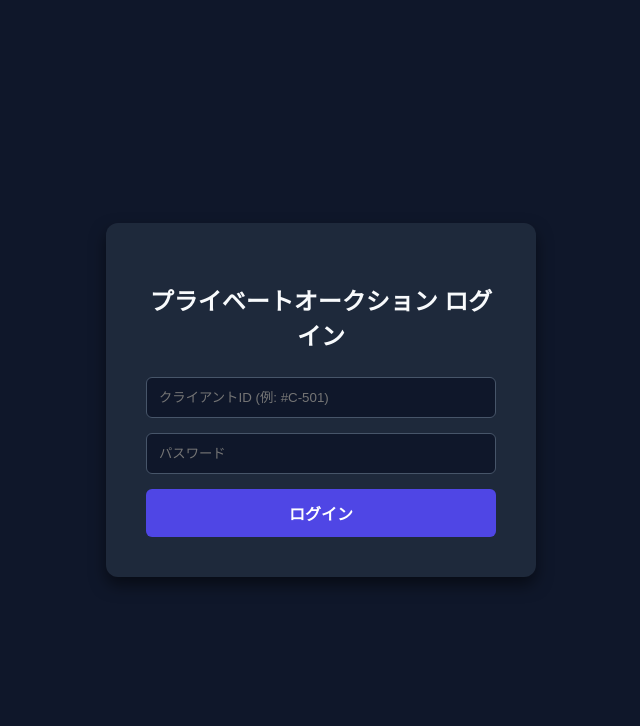
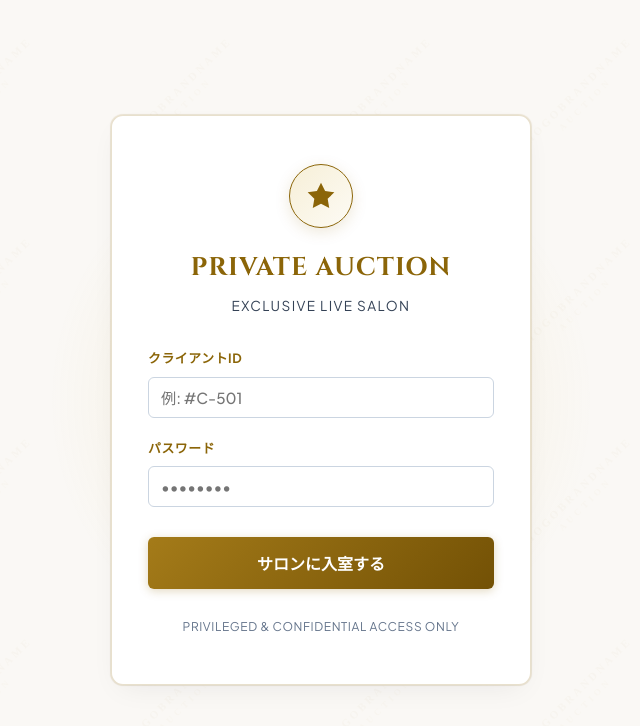
Before and after one commit to shogo1145/my-auction-app, a website: page public/index.html in a window 1280 px wide. Shown: the whole page, without its empty margins (319-959 px from the left). Drawn offline with Linux system fonts and the light colour scheme.

Commit message:
Update index.html

```diff
--- a/public/index.html
+++ b/public/index.html
@@ -2,26 +2,150 @@
 <html lang="ja">
 <head>
     <meta charset="UTF-8">
-    <title>プライベートオークション ログイン</title>
+    <meta name="viewport" content="width=device-width, initial-scale=1.0">
+    <title>VIP Private Auction — Member Access</title>
+    <link rel="stylesheet" href="style.css">
     <style>
-        body { font-family: Arial, sans-serif; background-color: #0f172a; color: white; display: flex; justify-content: center; align-items: center; height: 100vh; margin: 0; }
-        .login-box { background: #1e293b; padding: 40px; border-radius: 12px; box-shadow: 0 8px 16px rgba(0,0,0,0.5); width: 350px; text-align: center; }
-        h2 { margin-bottom: 25px; color: #f8fafc; }
-        input { width: 100%; padding: 12px; margin-bottom: 15px; border-radius: 6px; border: 1px solid #475569; background: #0f172a; color: white; box-sizing: border-box; }
-        button { width: 100%; padding: 12px; background: #4f46e5; color: white; border: none; border-radius: 6px; cursor: pointer; font-weight: bold; font-size: 1em; }
-        button:hover { background: #4338ca; }
-        .error-msg { color: #f87171; margin-bottom: 15px; font-size: 0.9em; }
+        .login-wrapper {
+            display: flex;
+            justify-content: center;
+            align-items: center;
+            min-height: 100vh;
+            padding: 20px;
+            position: relative;
+            overflow: hidden;
+        }
+
+        .login-wrapper::before {
+            content: '';
+            position: absolute;
+            width: 550px;
+            height: 550px;
+            background: radial-gradient(circle, rgba(212, 175, 55, 0.15) 0%, transparent 70%);
+            top: 50%;
+            left: 50%;
+            transform: translate(-50%, -50%);
+            pointer-events: none;
+            z-index: 0;
+        }
+
+        .login-card {
+            position: relative;
+            z-index: 1;
+            width: 100%;
+            max-width: 420px;
+            padding: 48px 36px;
+            text-align: center;
+        }
+
+        .brand-emblem {
+            width: 64px;
+            height: 64px;
+            margin: 0 auto 20px;
+            background: linear-gradient(135deg, rgba(212, 175, 55, 0.2), rgba(212, 175, 55, 0.05));
+            border: 1px solid var(--gold-primary);
+            border-radius: 50%;
+            display: flex;
+            align-items: center;
+            justify-content: center;
+            box-shadow: var(--gold-glow);
+        }
+
+        .brand-emblem svg {
+            width: 32px;
+            height: 32px;
+            fill: var(--gold-primary);
+        }
+
+        .login-title {
+            font-size: 1.6em;
+            font-weight: 700;
+            margin-bottom: 6px;
+        }
+
+        .login-subtitle {
+            color: var(--text-secondary);
+            font-size: 0.85em;
+            letter-spacing: 0.1em;
+            text-transform: uppercase;
+            margin-bottom: 32px;
+        }
+
+        .form-group {
+            margin-bottom: 20px;
+            text-align: left;
+        }
+
+        .form-group label {
+            display: block;
+            font-size: 0.8em;
+            font-weight: 700;
+            color: var(--gold-primary);
+            letter-spacing: 0.05em;
+            text-transform: uppercase;
+            margin-bottom: 8px;
+        }
+
+        .error-msg {
+            background: rgba(244, 63, 94, 0.08);
+            border: 1px solid rgba(244, 63, 94, 0.3);
+            color: var(--rose-red);
+            padding: 10px;
+            border-radius: var(--radius-sm);
+            font-size: 0.85em;
+            margin-bottom: 20px;
+            display: none;
+        }
+
+        .submit-btn {
+            width: 100%;
+            padding: 14px;
+            font-size: 1em;
+            margin-top: 10px;
+        }
+
+        .footer-note {
+            margin-top: 28px;
+            font-size: 0.75em;
+            color: var(--text-muted);
+            letter-spacing: 0.05em;
+        }
     </style>
 </head>
 <body>
-    <div class="login-box">
-        <h2>プライベートオークション ログイン</h2>
-        <div id="error-msg" class="error-msg"></div>
-        <form id="login-form">
-            <input type="text" id="client-id" placeholder="クライアントID (例: #C-501)" required>
-            <input type="password" id="password" placeholder="パスワード" required>
-            <button type="submit">ログイン</button>
-        </form>
+    <div class="login-wrapper">
+        <div class="login-card glass-panel animate-fade-in pulse-gold">
+            <div class="brand-emblem">
+                <svg viewBox="0 0 24 24">
+                    <path d="M12 2L15.09 8.26L22 9.27L17 14.14L18.18 21.02L12 17.77L5.82 21.02L7 14.14L2 9.27L8.91 8.26L12 2Z"/>
+                </svg>
+            </div>
+
+            <h2 class="login-title font-serif gold-text">PRIVATE AUCTION</h2>
+            <div class="login-subtitle">Exclusive Live Salon</div>
+
+            <div id="error-msg" class="error-msg"></div>
+
+            <form id="login-form">
+                <div class="form-group">
+                    <label for="client-id">クライアントID</label>
+                    <input type="text" id="client-id" placeholder="例: #C-501" required autocomplete="username">
+                </div>
+
+                <div class="form-group">
+                    <label for="password">パスワード</label>
+                    <input type="password" id="password" placeholder="••••••••" required autocomplete="current-password">
+                </div>
+
+                <button type="submit" class="btn btn-gold submit-btn">
+                    <span>サロンに入室する</span>
+                </button>
+            </form>
+
+            <div class="footer-note">
+                PRIVILEGED & CONFIDENTIAL ACCESS ONLY
+            </div>
+        </div>
     </div>
 
     <script>
@@ -31,6 +155,7 @@
             const password = document.getElementById('password').value;
             const errorDiv = document.getElementById('error-msg');
 
+            errorDiv.style.display = 'none';
             errorDiv.textContent = '';
 
             try {
@@ -42,14 +167,15 @@
                 const data = await res.json();
 
                 if (data.success) {
-                    // ログイン成功情報を保存してオークション画面へ遷移
                     localStorage.setItem('auctionClient', JSON.stringify(data.client));
                     location.href = 'auction.html';
                 } else {
                     errorDiv.textContent = data.message || 'ログインに失敗しました。';
+                    errorDiv.style.display = 'block';
                 }
             } catch (err) {
                 errorDiv.textContent = 'サーバー通信エラーが発生しました。';
+                errorDiv.style.display = 'block';
             }
         });
     </script>
```
